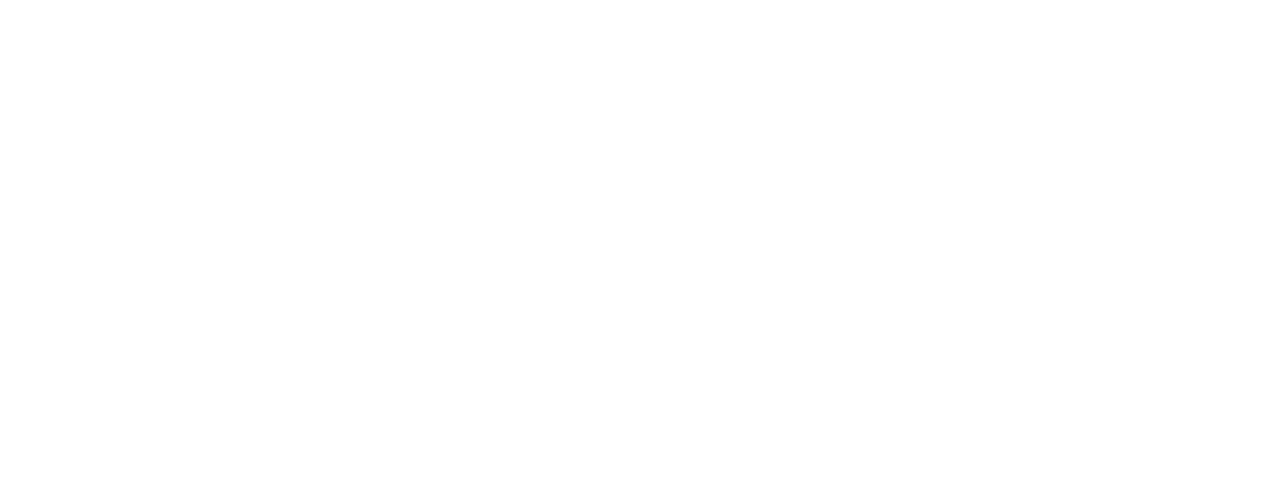
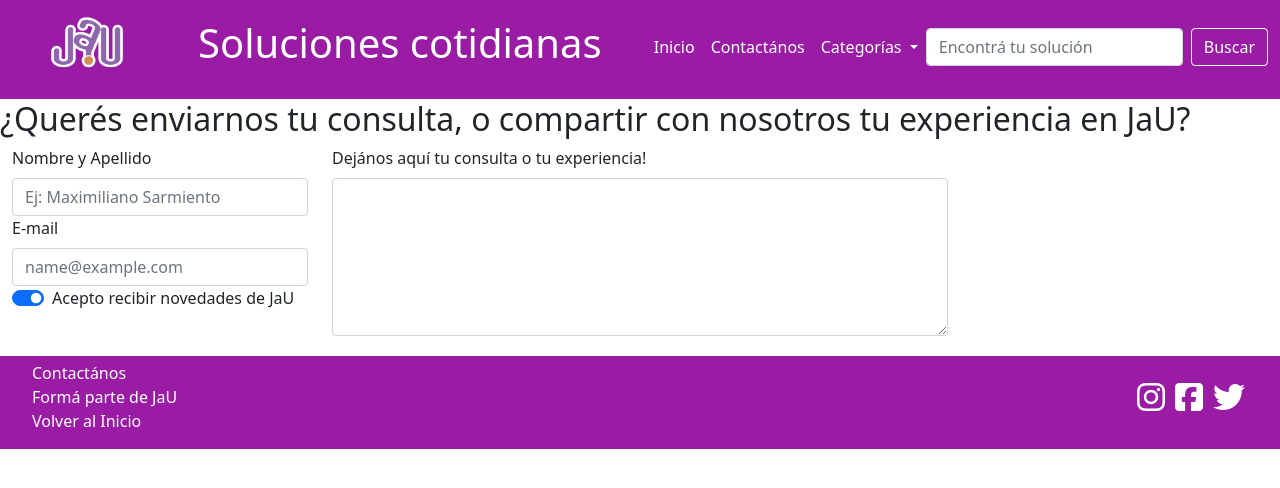
Before and after one commit to maximilianosarmiento/JaU, a plain HTML site: page contacto.html in a window 1280 px wide. Drawn offline with nearby package versions, Linux system fonts and the light colour scheme.

Commit message:
empece con pagina de contacto

```diff
--- a/contacto.html
+++ b/contacto.html
@@ -0,0 +1,104 @@
+<!DOCTYPE html>
+<html lang="en">
+<head>
+    <meta charset="UTF-8">
+    <meta name="viewport" content="width=device-width, initial-scale=1.0">
+    <link href="https://cdn.jsdelivr.net/npm/bootstrap@5.1.3/dist/css/bootstrap.min.css" rel="stylesheet" integrity="sha384-1BmE4kWBq78iYhFldvKuhfTAU6auU8tT94WrHftjDbrCEXSU1oBoqyl2QvZ6jIW3" crossorigin="anonymous">
+    <link rel="stylesheet" href="./css/main.css">
+    <title>Jau | Contacto</title>
+</head>
+
+<body>
+    <header class="header">
+        <nav class=" header__nav navbar fixed-top navbar-expand-lg navbar-light bg-light">
+          <div class="container-fluid">
+            <a class="header__logo navbar-brand" href="index.html"><img class="header__logoImagen" src="./Multimedia/Logo.png" alt="Logo" width="150rem"></a>
+            <h1 class="header__slogan">Soluciones cotidianas</h1>
+            <button class="header__hamburguesa navbar-toggler" type="button" data-bs-toggle="collapse" data-bs-target="#navbarSupportedContent" aria-controls="navbarSupportedContent" aria-expanded="false" aria-label="Toggle navigation">
+              <span class="" role="button" ><i class="fa fa-bars" aria-hidden="true"></i></span>
+            </button>
+            <div class="header__opciones collapse navbar-collapse" id="navbarSupportedContent">
+              <ul class="header__lista navbar-nav me-auto mb-2 mb-lg-0">
+                <li class="nav-item">
+                  <a class="header__link nav-link" aria-current="page" href="index.html">Inicio</a>
+                </li>
+                <li class="nav-item">
+                  <a class="header__link nav-link" href="contacto.html">Contactános</a>
+                </li>
+                <li class="nav-item dropdown">
+                  <a class="header__link nav-link dropdown-toggle" href="categorias.html" id="navbarDropdown" role="button" data-bs-toggle="dropdown" aria-expanded="false">
+                    Categorías
+                  </a>
+                  <ul class="header__listaOculta dropdown-menu" aria-labelledby="navbarDropdown">
+                    <li><a class="header__listaOculta__item dropdown-item" href="categorias.html">Ir a sección Categorías</a></li>
+                    <hr>
+                    <li><a class="header__listaOculta__item dropdown-item" href="#">Cocina</a></li>
+                    <li><a class="header__listaOculta__item dropdown-item" href="#">Matenimiento</a></li>
+                    <li><a class="header__listaOculta__item dropdown-item" href="#">Organización</a></li>
+                    <li><a class="header__listaOculta__item dropdown-item" href="#">Tintorería</a></li>
+                  </ul>
+                </li>
+              </ul>
+              <form class="header__busqueda d-flex">
+                <input class="form-control me-2" type="search" placeholder="Encontrá tu solución" aria-label="Search" required>
+                <button class="header__boton btn btn-outline-success" type="submit">Buscar</button>
+              </form>
+            </div>
+          </div>
+        </nav>
+    </header>
+    <main class="container-fluid">
+        <div class="mainFormulario">
+            <h2>¿Querés enviarnos tu consulta, o compartir con nosotros tu experiencia en JaU?</h2>
+            <div class="row mainFormulario__contenedor">
+                <div class="col-md-3 mainFormulario__datos">
+                    <label for="nombre" class="form-label">Nombre y Apellido</label>
+                    <input type="text" name="nombre"class="form-control" placeholder="Ej: Maximiliano Sarmiento">
+                    <label for="exampleFormControlInput1" class="form-label">E-mail</label>
+                    <input type="email" class="form-control" id="exampleFormControlInput1" placeholder="name@example.com">
+                    <div class="form-check form-switch formulario__check">
+                        <input class="form-check-input" type="checkbox" role="switch" id="flexSwitchCheckChecked" checked>
+                        <label class="form-check-label" for="flexSwitchCheckChecked">Acepto recibir novedades de JaU</label>
+                    </div>
+                </div>
+                <div class="col-md-6 formulario__texto">
+                    <label for="exampleFormControlTextarea1" class="form-label">Dejános aquí tu consulta o tu experiencia! </label>
+                    <textarea class="form-control" id="exampleFormControlTextarea1" rows="6"></textarea>
+                </div>
+            </div>
+        </div>
+    </main>
+    <footer class="footer">
+        <div class="footer__opciones">
+          <ul class="footer__opcionesLista">
+            <li>
+              <a class="footer__opcionesLink" href="contacto.html">Contactános</a>
+            </li>
+            <li>
+              <a class="footer__opcionesLink" href="postulado.html">Formá parte de JaU</a>
+            </li>
+            <li>
+              <a class="footer__opcionesLink" href="index.html">Volver al Inicio</a>
+            </li>
+          </ul>
+        </div>
+
+        <div class="footer__redes">
+          <ul class="footer__redesLista">
+            <li class="footer__redesLista__item">
+              <a href="https://www.instagram.com/JauLatam" target="_blank"><i class="fab fa-instagram fa-2x footer__redesIcono"></i></a>
+            </li>
+            <li class="footer__redesLista__item">
+              <a href="https://www.facebook.com/JauLatam" target="_blank"><i class="fab fa-facebook-square fa-2x footer__redesIcono"></i></a>
+            </li>
+            <li class="footer__redesLista__item">
+              <a href="https://www.twitter.com/JauLatam" target="_blank"><i class="fab fa-twitter fa-2x footer__redesIcono"></i></a>
+            </li>
+          </ul>
+        </div>
+      </footer>
+
+    <script src="https://kit.fontawesome.com/ab94807e6b.js" crossorigin="anonymous"></script>
+    <script src="https://cdn.jsdelivr.net/npm/bootstrap@5.1.3/dist/js/bootstrap.bundle.min.js" integrity="sha384-ka7Sk0Gln4gmtz2MlQnikT1wXgYsOg+OMhuP+IlRH9sENBO0LRn5q+8nbTov4+1p" crossorigin="anonymous"></script>
+</body>
+</html>
--- a/scss/_categorias.scss
+++ b/scss/_categorias.scss
@@ -3,12 +3,12 @@
     justify-content: space-around;
 
     .mainCategorias__card{
-        border: 2px solid $Naranja !important;
+        border: 2px solid $Naranja ;
         margin-top: 70px;
         &:hover{
-            box-shadow: 0px 0px 15px 1px $Naranja !important;
+            box-shadow: 0px 0px 15px 1px $Naranja ;
             .card__img{
-                transform: scale(1.1,1.1);
+                transform: scale(1.1,1);
                 transition: 0.2s;
             }
         }
--- /dev/null
+++ b/scss/_contacto.scss
@@ -0,0 +1,4 @@
+.mainFormulario{
+    margin-top: 100px;
+
+}
--- a/scss/main.scss
+++ b/scss/main.scss
@@ -5,3 +5,4 @@
 @import "index";
 @import "footer";
 @import "categorias";
+@import "contacto";
```
Also changed, not shown: categorias.html (+1 -2 lines), css/main.css, 1 other file.
